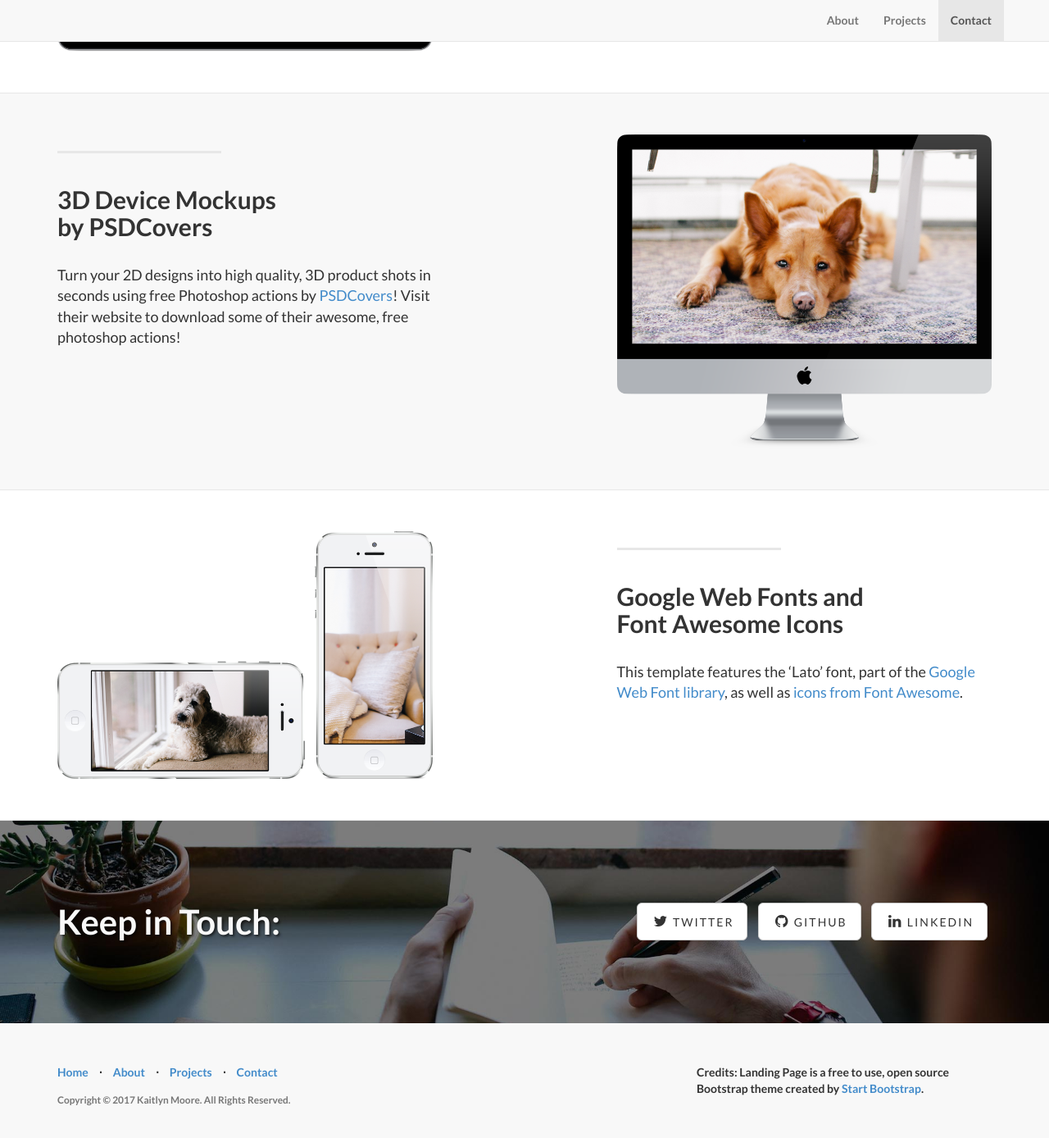
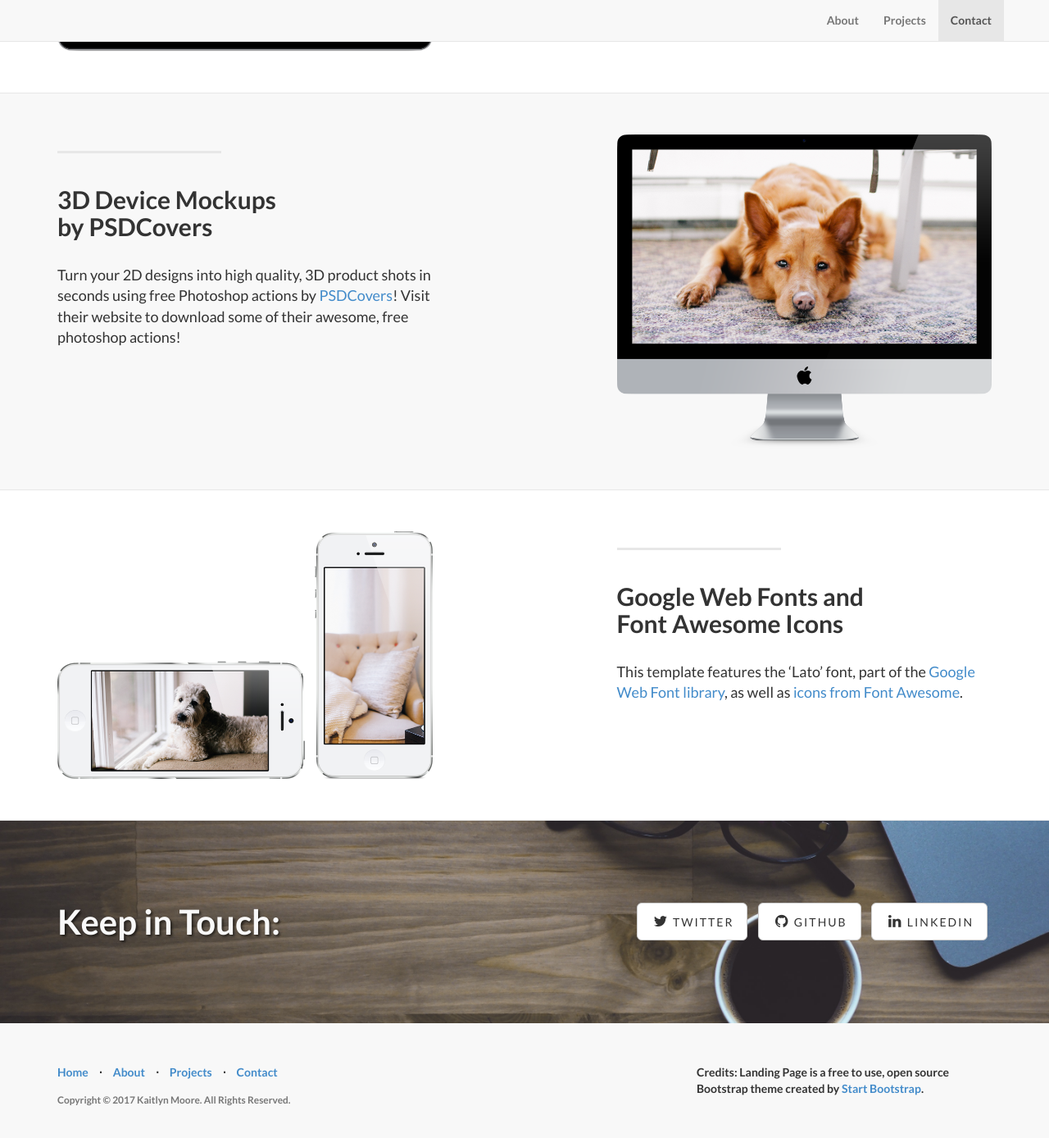
Before and after one commit to kaitlynm1/kaitlynm1.github.io, a Jekyll site: the page built from index.html, in a window 1280 px wide and 1400 px high, scrolled down 1402 px. Shown: the top 1388 px of the window at 82% size. Built offline with Jekyll 4.4.1, drawn with Linux system fonts in a browser that asks for light colours.

Commit message:
Forgot that ref

```diff
--- a/css/landing-page.css
+++ b/css/landing-page.css
@@ -112,7 +112,7 @@
 .banner {
     padding: 100px 0;
     color: #f8f8f8;
-    background: url(../img/banner-bg.jpg) no-repeat center center;
+    background: url(../img/bannerone.jpg) no-repeat center center;
     background-size: cover;
 }
 
```
